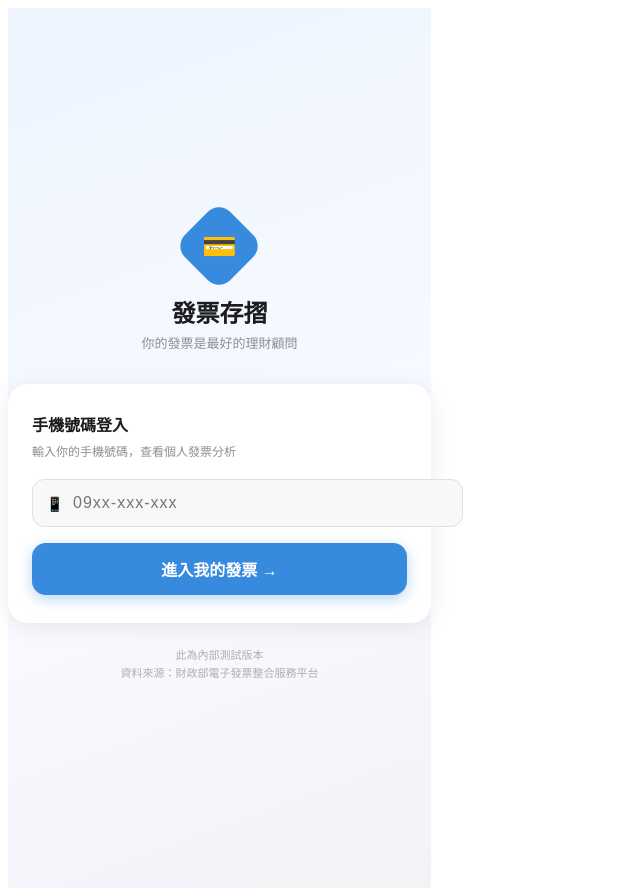
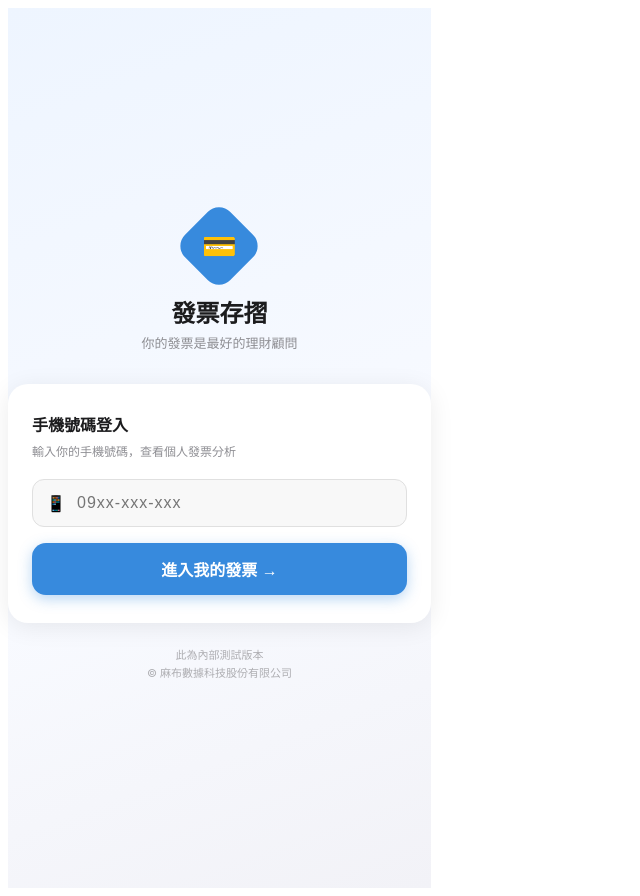
Before and after one commit to kirkchen0302/openclaw-workspace, a React (Vite) app in the folder invoice-prototype/: page / in a window 1280 px wide. Shown: the whole page, without its empty margins (0-640 px from the left). Built offline with nearby package versions, Linux system fonts and the light colour scheme.

Commit message:
fix: 登入頁input跑版修正、版權改為麻布數據科技

```diff
--- a/invoice-prototype/src/App.jsx
+++ b/invoice-prototype/src/App.jsx
@@ -1350,14 +1350,14 @@ function LoginPage({ onLogin }) {
         <div style={{ fontSize: 12, color: "#8E8E93", marginBottom: 20 }}>輸入你的手機號碼，查看個人發票分析</div>
 
         <div style={{ position: "relative", marginBottom: 16 }}>
-          <div style={{ position: "absolute", left: 14, top: "50%", transform: "translateY(-50%)", fontSize: 14, color: "#8E8E93", pointerEvents: "none" }}>📱</div>
+          <div style={{ position: "absolute", left: 14, top: "50%", transform: "translateY(-50%)", fontSize: 16, color: "#8E8E93", pointerEvents: "none", zIndex: 1 }}>📱</div>
           <input
             type="tel"
             value={phone}
             onChange={e => { setPhone(e.target.value); setError(""); }}
             onKeyDown={e => e.key === "Enter" && handleLogin()}
             placeholder="09xx-xxx-xxx"
-            style={{ width: "100%", padding: "14px 14px 14px 40px", borderRadius: 12, border: `1.5px solid ${error ? "#FF3B30" : "#E0E0E0"}`, fontSize: 16, outline: "none", color: "#1C1C1E", background: "#F8F8F8", letterSpacing: 1 }}
+            style={{ boxSizing: "border-box", width: "100%", padding: "14px 14px 14px 44px", borderRadius: 12, border: `1.5px solid ${error ? "#FF3B30" : "#E0E0E0"}`, fontSize: 16, outline: "none", color: "#1C1C1E", background: "#F8F8F8", letterSpacing: 1, display: "block" }}
           />
         </div>
 
@@ -1376,7 +1376,7 @@ function LoginPage({ onLogin }) {
       </div>
 
       <div style={{ marginTop: 24, fontSize: 11, color: "#AEAEB2", textAlign: "center", lineHeight: 1.6 }}>
-        此為內部測試版本<br />資料來源：財政部電子發票整合服務平台
+        此為內部測試版本<br />© 麻布數據科技股份有限公司
       </div>
     </div>
   );
```
